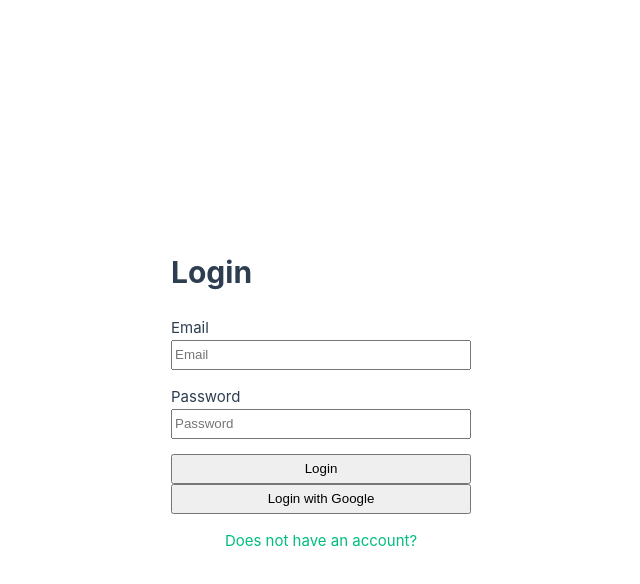
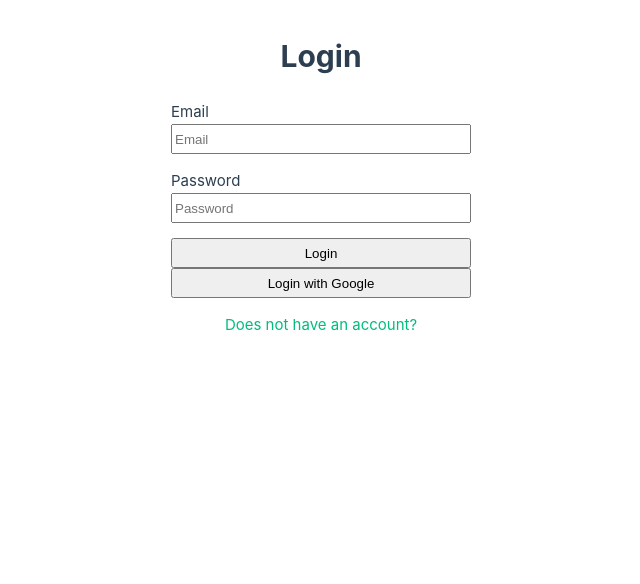
Before and after one commit to BastirChefs/web, a Vue app: page /login in a window 1280 px wide. Shown: the top 584 px of the page, without its empty margins (319-959 px from the left). Built offline with nearby package versions, Linux system fonts and the light colour scheme; what vuefire would draw is missing.

Commit message:
remove duplicate #app

```diff
--- a/src/App.vue
+++ b/src/App.vue
@@ -2,7 +2,5 @@
 </script>
 
 <template>
-  <div id="app">
-    <RouterView />
-  </div>
+  <RouterView />
 </template>
--- a/src/assets/main.css
+++ b/src/assets/main.css
@@ -20,10 +20,3 @@ a,
     background-color: hsla(160, 100%, 37%, 0.2);
   }
 }
-
-@media (min-width: 1024px) {
-  body {
-    display: flex;
-    place-items: center;
-  }
-}
--- a/src/views/LoginView.vue
+++ b/src/views/LoginView.vue
@@ -57,6 +57,7 @@ const loginWithGoogle = () => {
   font-size: 30px;
   font-weight: bold;
   margin-bottom: 20px;
+  text-align: center;
 }
 .user-form {
   display: flex;
```
